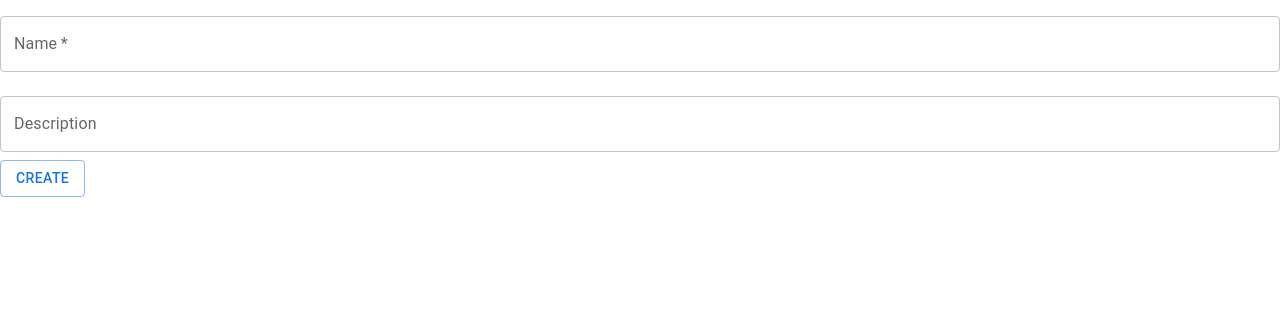
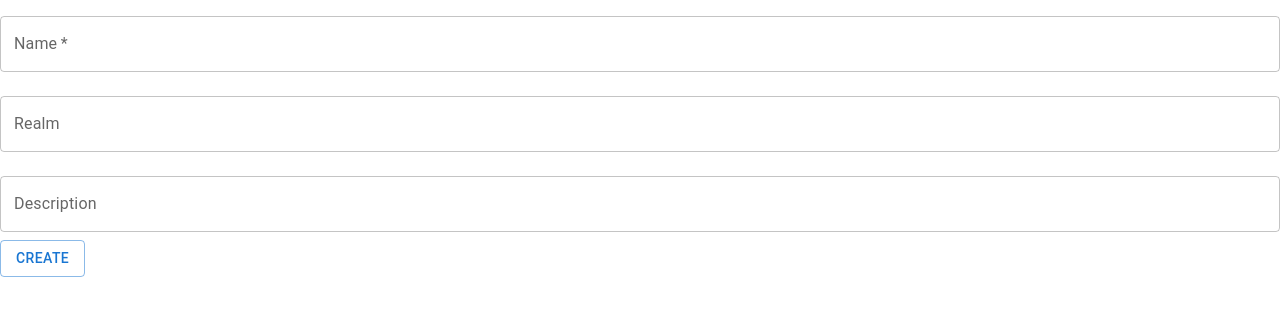
Before and after one commit to labcabrera/rmu-fe-strategic, a React app: page /strategic/creation in a window 1280 px wide. Shown: the top 316 px of the page. Built offline with nearby package versions, Linux system fonts and the light colour scheme.

Commit message:
Initial version.

```diff
--- a/src/components/StrategicGameCreation.jsx
+++ b/src/components/StrategicGameCreation.jsx
@@ -11,8 +11,8 @@ const StrategicGameCreation = () => {
 
     const [formData, setFormData] = useState({
         name: '',
-        description: '',
-        user: "lab.cabrera@gmail.com"
+        realm: '',
+        description: ''
     });
 
     const handleSubmit = (e) => {
@@ -22,9 +22,9 @@ const StrategicGameCreation = () => {
             headers: { 'Content-Type': 'application/json' },
             body: JSON.stringify(formData)
         };
-        fetch("http://localhost:3001/v1/tactical-games", requestOptions)
+        fetch("http://localhost:3003/v1/strategic-games", requestOptions)
             .then(response => response.json())
-            .then(data => navigate("/tactical/view/" + data._id, { state: { game: data } }));
+            .then(data => navigate("/strategic/view/" + data.id, { state: { game: data } }));
     }
 
     const handleChange = (e) => {
@@ -44,6 +44,14 @@ const StrategicGameCreation = () => {
                     onChange={handleChange}
                     margin="normal"
                     required />
+                <TextField
+                    label="Realm"
+                    variant="outlined"
+                    name="realm"
+                    value={formData.realm}
+                    onChange={handleChange}
+                    fullWidth
+                    margin="normal" />
                 <TextField
                     label="Description"
                     variant="outlined"
--- a/src/components/StrategicGameList.jsx
+++ b/src/components/StrategicGameList.jsx
@@ -33,7 +33,7 @@ const StrategicGameList = () => {
     };
 
     const createNewGame = async () => {
-        navigate("/tactical/creation");
+        navigate("/strategic/creation");
     };
 
     const handleSnackbarClose = () => {
```
